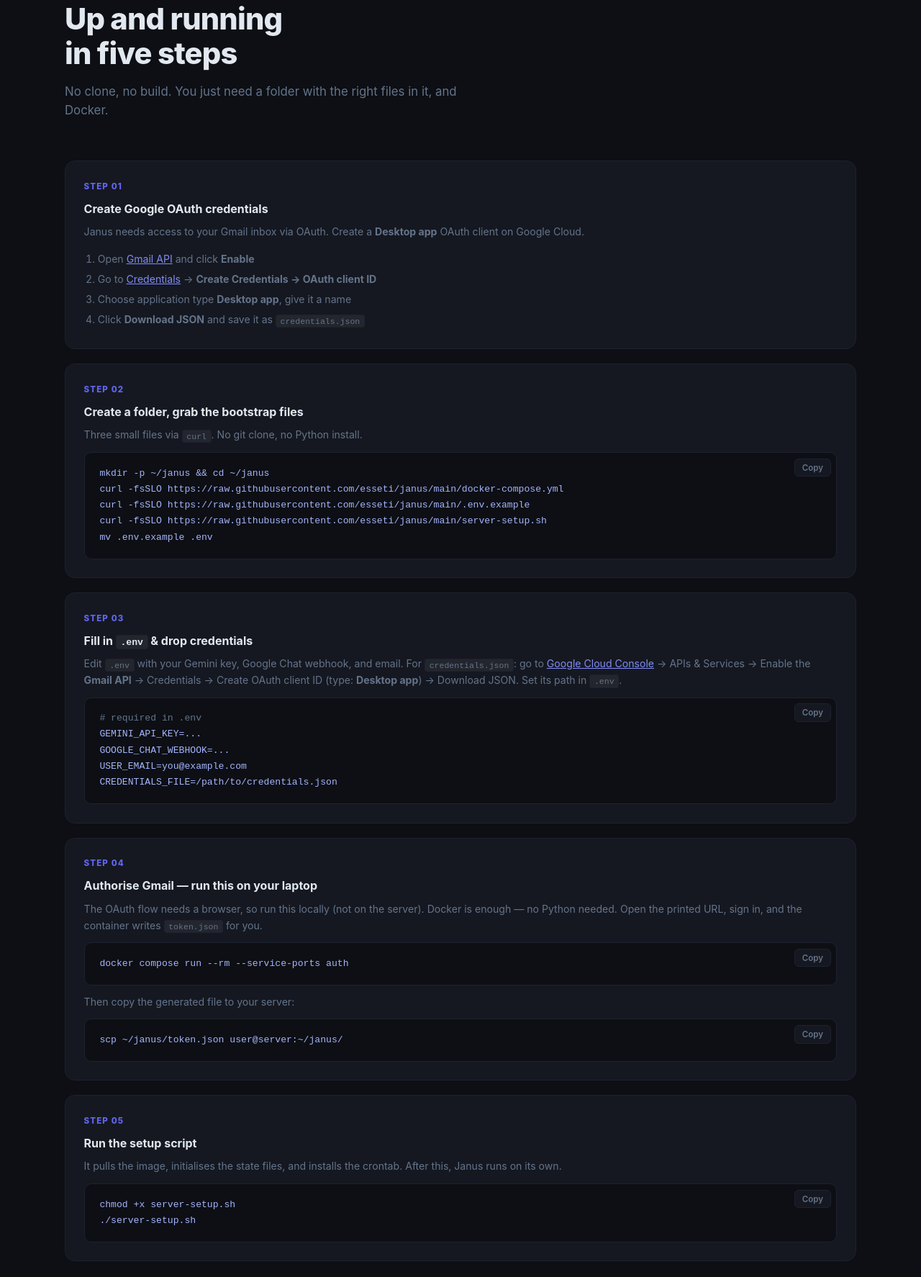
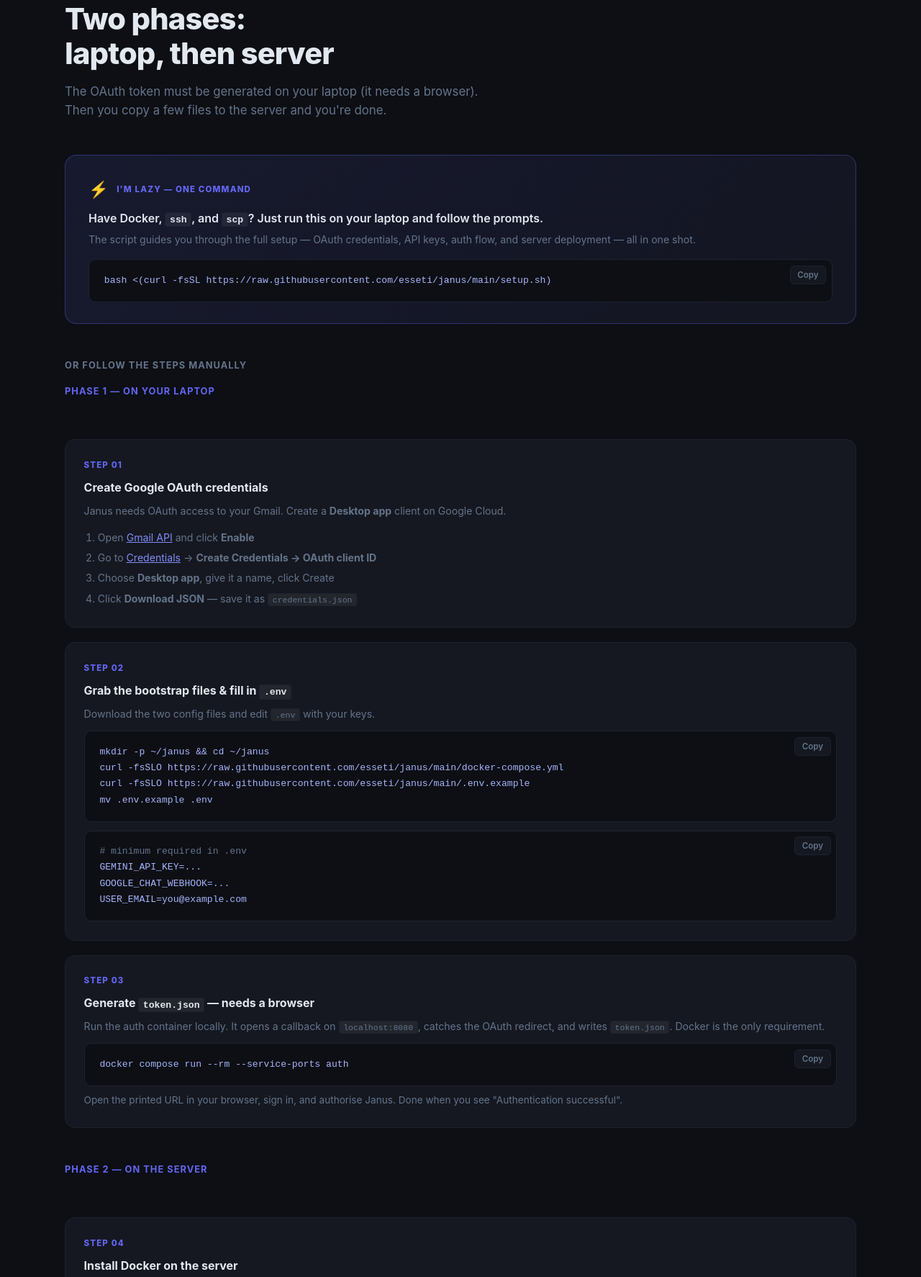
Before and after one commit to esseti/janus, a plain HTML site: page docs/index.html in a window 1280 px wide. Shown: the part 3251-5025 px from the top of the page at 72% size. Drawn offline with Linux system fonts and the light colour scheme.

Commit message:
fixing setup and relasing 1.0.0

```diff
--- a/docs/index.html
+++ b/docs/index.html
@@ -287,7 +287,7 @@
     Janus is a self-hosted Gmail triage assistant. It monitors your Gmail inbox, analyses every thread with an LLM, and surfaces only what truly needs your attention — the rest is handled automatically.
   </p>
   <div class="hero-actions">
-    <a class="btn-primary" href="https://github.com/esseti/janus" target="_blank">Get started →</a>
+    <a class="btn-primary" href="#setup">Get started →</a>
     <a class="btn-ghost" href="#how">See how it works</a>
   </div>
 
@@ -438,75 +438,122 @@
 <section id="setup">
   <div class="container">
     <p class="section-label">Setup</p>
-    <h2 class="section-title">Up and running<br>in five steps</h2>
-    <p class="section-sub">No clone, no build. You just need a folder with the right files in it, and Docker.</p>
+    <h2 class="section-title">Two phases:<br>laptop, then server</h2>
+    <p class="section-sub">The OAuth token must be generated on your laptop (it needs a browser). Then you copy a few files to the server and you're done.</p>
 
+    <!-- LAZY ONE-LINER -->
+    <div style="
+      margin-top:3rem;
+      background: linear-gradient(135deg, rgba(99,102,241,.12) 0%, rgba(129,140,248,.06) 100%);
+      border: 1px solid rgba(99,102,241,.35);
+      border-radius: 16px; padding: 1.8rem 2rem;
+    ">
+      <div style="display:flex;align-items:center;gap:.7rem;margin-bottom:.6rem;">
+        <span style="font-size:1.4rem">⚡</span>
+        <span style="font-size:.72rem;font-weight:800;letter-spacing:.1em;text-transform:uppercase;color:var(--accent)">I'm lazy — one command</span>
+      </div>
+      <p style="color:var(--text);font-size:1rem;font-weight:600;margin-bottom:.35rem;">
+        Have Docker, <code>ssh</code>, and <code>scp</code>? Just run this on your laptop and follow the prompts.
+      </p>
+      <p style="color:var(--muted);font-size:.88rem;margin-bottom:1rem;line-height:1.6;">
+        The script guides you through the full setup — OAuth credentials, API keys, auth flow, and server deployment — all in one shot.
+      </p>
+      <div class="code-block">
+        <button class="copy-btn" type="button">Copy</button>
+        <pre>bash &lt;(curl -fsSL https://raw.githubusercontent.com/esseti/janus/main/setup.sh)</pre>
+      </div>
+    </div>
+
+    <p style="font-size:.8rem;font-weight:700;letter-spacing:.08em;text-transform:uppercase;color:var(--muted);margin-top:3rem;margin-bottom:.5rem;">Or follow the steps manually</p>
+    <p style="font-size:.8rem;font-weight:700;letter-spacing:.08em;text-transform:uppercase;color:var(--accent);margin-top:1rem;margin-bottom:.75rem;">Phase 1 — On your laptop</p>
     <div class="setup-grid">
+
       <div class="setup-card">
         <div class="num">Step 01</div>
         <h3>Create Google OAuth credentials</h3>
-        <p>Janus needs access to your Gmail inbox via OAuth. Create a <strong>Desktop app</strong> OAuth client on Google Cloud.</p>
+        <p>Janus needs OAuth access to your Gmail. Create a <strong>Desktop app</strong> client on Google Cloud.</p>
         <ol style="color:var(--muted);font-size:.88rem;line-height:2;margin-top:.75rem;padding-left:1.2rem;">
           <li>Open <a href="https://console.cloud.google.com/apis/library/gmail.googleapis.com" target="_blank" style="color:var(--accent2)">Gmail API</a> and click <strong>Enable</strong></li>
           <li>Go to <a href="https://console.cloud.google.com/apis/credentials" target="_blank" style="color:var(--accent2)">Credentials</a> → <strong>Create Credentials → OAuth client ID</strong></li>
-          <li>Choose application type <strong>Desktop app</strong>, give it a name</li>
-          <li>Click <strong>Download JSON</strong> and save it as <code>credentials.json</code></li>
+          <li>Choose <strong>Desktop app</strong>, give it a name, click Create</li>
+          <li>Click <strong>Download JSON</strong> — save it as <code>credentials.json</code></li>
         </ol>
       </div>
 
       <div class="setup-card">
         <div class="num">Step 02</div>
-        <h3>Create a folder, grab the bootstrap files</h3>
-        <p>Three small files via <code>curl</code>. No git clone, no Python install.</p>
+        <h3>Grab the bootstrap files &amp; fill in <code>.env</code></h3>
+        <p>Download the two config files and edit <code>.env</code> with your keys.</p>
         <div class="code-block">
           <button class="copy-btn" type="button">Copy</button>
           <pre>mkdir -p ~/janus &amp;&amp; cd ~/janus
 curl -fsSLO https://raw.githubusercontent.com/esseti/janus/main/docker-compose.yml
 curl -fsSLO https://raw.githubusercontent.com/esseti/janus/main/.env.example
-curl -fsSLO https://raw.githubusercontent.com/esseti/janus/main/server-setup.sh
 mv .env.example .env</pre>
+        </div>
+        <div class="code-block" style="margin-top:.75rem">
+          <button class="copy-btn" type="button">Copy</button>
+          <pre><span class="c"># minimum required in .env</span>
+GEMINI_API_KEY=...
+GOOGLE_CHAT_WEBHOOK=...
+USER_EMAIL=you@example.com</pre>
         </div>
       </div>
 
       <div class="setup-card">
         <div class="num">Step 03</div>
-        <h3>Fill in <code>.env</code> &amp; drop credentials</h3>
-        <p>Edit <code>.env</code> with your Gemini key, Google Chat webhook, and email. For <code>credentials.json</code>: go to <a href="https://console.cloud.google.com" target="_blank" style="color:var(--accent2)">Google Cloud Console</a> → APIs &amp; Services → Enable the <strong>Gmail API</strong> → Credentials → Create OAuth client ID (type: <strong>Desktop app</strong>) → Download JSON. Set its path in <code>.env</code>.</p>
-        <div class="code-block">
-          <button class="copy-btn" type="button">Copy</button>
-          <pre><span class="c"># required in .env</span>
-GEMINI_API_KEY=...
-GOOGLE_CHAT_WEBHOOK=...
-USER_EMAIL=you@example.com
-CREDENTIALS_FILE=/path/to/credentials.json</pre>
-        </div>
-      </div>
-
-      <div class="setup-card">
-        <div class="num">Step 04</div>
-        <h3>Authorise Gmail — run this on your laptop</h3>
-        <p>The OAuth flow needs a browser, so run this locally (not on the server). Docker is enough — no Python needed. Open the printed URL, sign in, and the container writes <code>token.json</code> for you.</p>
+        <h3>Generate <code>token.json</code> — needs a browser</h3>
+        <p>Run the auth container locally. It opens a callback on <code>localhost:8080</code>, catches the OAuth redirect, and writes <code>token.json</code>. Docker is the only requirement.</p>
         <div class="code-block">
           <button class="copy-btn" type="button">Copy</button>
           <pre>docker compose run --rm --service-ports auth</pre>
         </div>
-        <p style="margin-top:.75rem">Then copy the generated file to your server:</p>
+        <p style="color:var(--muted);font-size:.85rem;margin-top:.6rem">Open the printed URL in your browser, sign in, and authorise Janus. Done when you see "Authentication successful".</p>
+      </div>
+
+    </div>
+
+    <p style="font-size:.8rem;font-weight:700;letter-spacing:.08em;text-transform:uppercase;color:var(--accent);margin-top:3rem;margin-bottom:.75rem;">Phase 2 — On the server</p>
+    <div class="setup-grid">
+
+      <div class="setup-card">
+        <div class="num">Step 04</div>
+        <h3>Install Docker on the server</h3>
+        <p>Docker Compose is included since Docker Engine v20.10 — no separate install needed.</p>
         <div class="code-block">
           <button class="copy-btn" type="button">Copy</button>
-          <pre>scp ~/janus/token.json user@server:~/janus/</pre>
+          <pre>curl -fsSL https://get.docker.com | sh
+sudo usermod -aG docker $USER
+<span class="c"># log out and back in, then verify:</span>
+docker compose version</pre>
         </div>
       </div>
 
       <div class="setup-card">
         <div class="num">Step 05</div>
-        <h3>Run the setup script</h3>
-        <p>It pulls the image, initialises the state files, and installs the crontab. After this, Janus runs on its own.</p>
+        <h3>Copy files from your laptop to the server</h3>
+        <p>You need three files on the server. <code>credentials.json</code> stays on your laptop — it is not needed on the server.</p>
         <div class="code-block">
           <button class="copy-btn" type="button">Copy</button>
-          <pre>chmod +x server-setup.sh
-./server-setup.sh</pre>
+          <pre>ssh user@server 'mkdir -p ~/janus'
+scp ~/janus/docker-compose.yml user@server:~/janus/
+scp ~/janus/.env               user@server:~/janus/
+scp ~/janus/token.json         user@server:~/janus/</pre>
         </div>
       </div>
+
+      <div class="setup-card">
+        <div class="num">Step 06</div>
+        <h3>Run the setup script</h3>
+        <p>Run these commands on the server. The script pulls the image, initialises state files, and installs the crontab. After this, Janus runs automatically.</p>
+        <div class="code-block">
+          <button class="copy-btn" type="button">Copy</button>
+          <pre>cd ~/janus
+curl -fsSLO https://raw.githubusercontent.com/esseti/janus/main/server-setup.sh
+chmod +x server-setup.sh &amp;&amp; ./server-setup.sh</pre>
+        </div>
+      </div>
+
     </div>
 
   </div>
```
Also changed, not shown: 4 other files.
